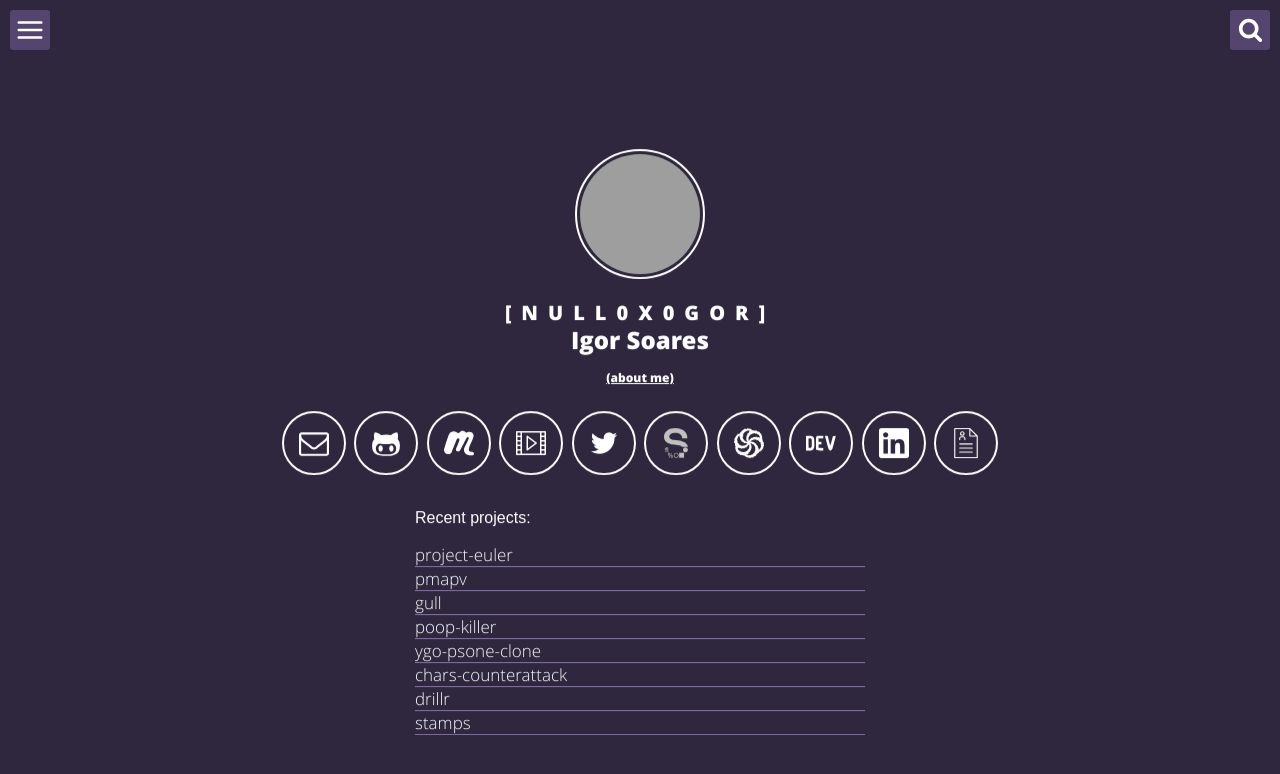
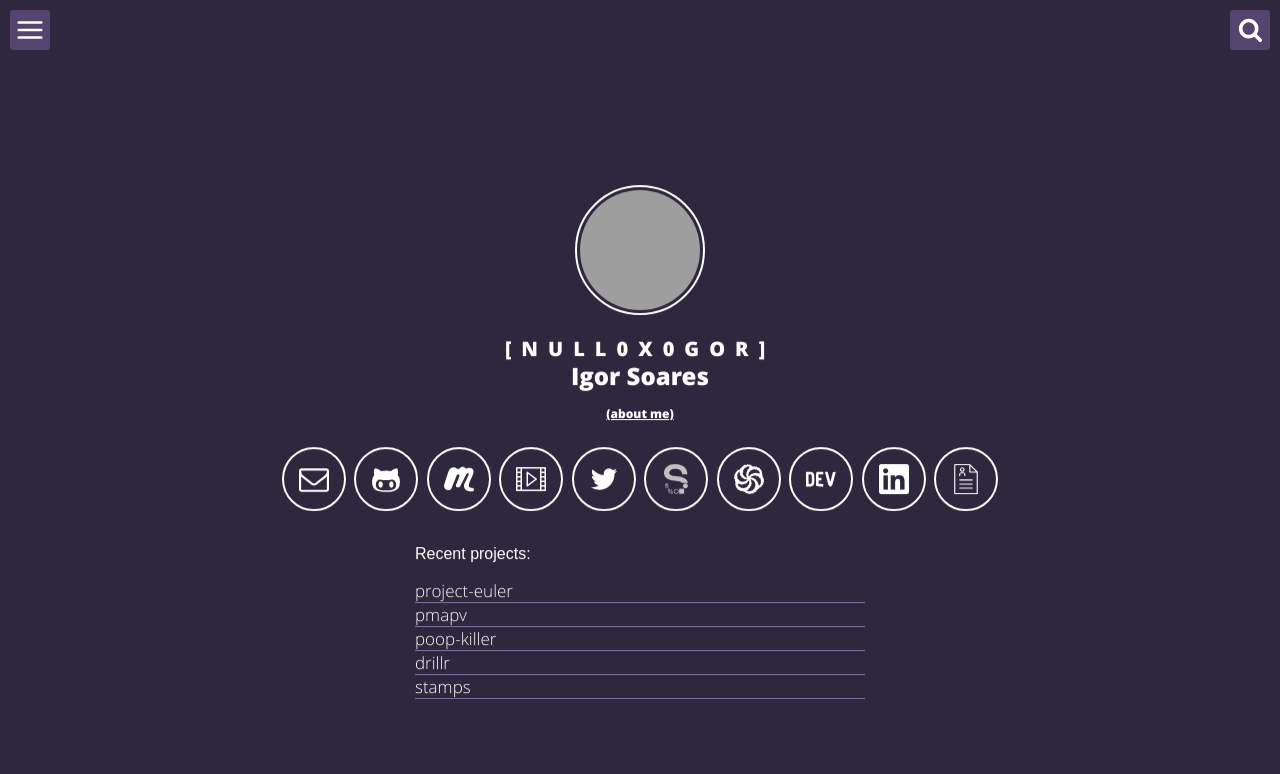
Before and after one commit to nulligor/nulligor.github.io, a Jekyll site: the page built from index.html, in a window 1280 px wide. Shown: the top 774 px of the page. Built offline with Jekyll 4.4.1, drawn with Linux system fonts in a browser that asks for light colours; grey boxes are pictures that could not be loaded.

Commit message:
Aesthetic changes

```diff
--- a/_config.yml
+++ b/_config.yml
@@ -49,14 +49,8 @@ projects:
     url: https://github.com/nulligor/project-euler
   - name: pmapv
     url: https://github.com/nulligor/pmapv
-  - name: gull
-    url: https://github.com/nulligor/gull
   - name: poop-killer
     url: https://github.com/nulligor/poop-killer
-  - name: ygo-psone-clone
-    url: https://github.com/nulligor/ygo-psone-clone
-  - name: chars-counterattack
-    url: https://github.com/nulligor/chars-counterattack
   - name: drillr
     url: https://github.com/nulligor/drillr
   - name: stamps
--- a/_includes/header-default.html
+++ b/_includes/header-default.html
@@ -88,7 +88,7 @@
 
         <ul class="recent">
             <p>Recent projects:</p>
-            {% for project in site.projects limit:10 %}
+            {% for project in site.projects limit:5 %}
             <li>
                 <a title="{{ project.name }}" href="{{ project.url}}">
                     <h2 class="post-title" itemprop="name">{{ project.name }}</h2>
--- a/src/styl/_variables.styl
+++ b/src/styl/_variables.styl
@@ -1,12 +1,12 @@
 // COLORS
-main = #5d4d7a;
+main = #212021;
 mainHover = rgba(135, 116, 169, 0.42);
 hover = darken(main, 50%)
-mainLight = #AB67AB
+mainLight = #666666
 sec  = #FFFFFF
 lightGray = #F2F2F2
 texts = #333333
-colorcode = #615576
+colorcode = #76555b
 blackBase =  #2f2f33
 neotree = #2f2f33
 // Resolution
```
